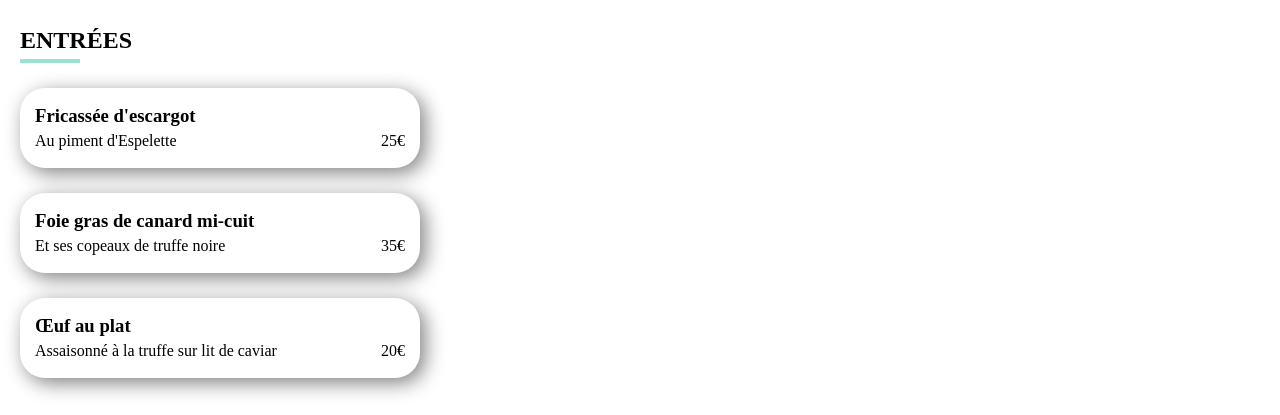
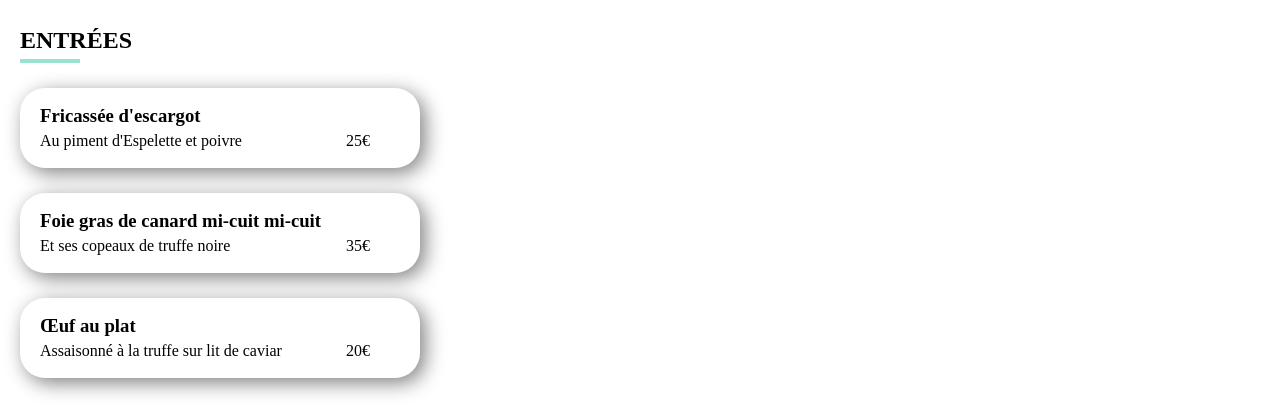
Before and after one commit to Eric-Noblot/MyFood, a plain HTML site: page menu1.html in a window 1280 px wide. Shown: the part 439-854 px from the top of the page. Drawn offline with Linux system fonts and the light colour scheme; a web font is replaced by a local one.

Commit message:
Ajout du menu déroulant pour les plats

```diff
--- a/menu1.html
+++ b/menu1.html
@@ -11,46 +11,60 @@
 <body>
 
     <header>
-        <div class="header_Cont">
+        <div class="header__cont">
             <a href= "index.html"><i class="fa-sharp fa-solid fa-arrow-left" id="fleche"></i></a>
             <h1>ohmyfood</h1>
         </div>
     </header>
 
     <main>
-        <section class="photo_carte">
         <div class="photo_Box">
             <img src="images/restaurant/restau1.jpg" alt="restau1" class="photo_menu">
         </div>
-        </section>
-        <section class="menu_carte">
-            <div class="menu_titre">
+
+        <section class="menu">
+            <div class="menu__title">
                 <h1>La palette du goût</h1>
                 <i class="fa-regular fa-heart" id="empty_heart"></i>
             </div>
-            <div class="menu_Cont">
+            <div class="menu__cont">
                 <h2>ENTRÉES</h2>
-                <div class="menu_Box">
+                <article class="menu__box">
+                    <div class="menu__text">
                         <h3>Fricassée d'escargot</h3>
-                    <div class="menu_Text">
-                        <p>Au piment d'Espelette</p>
-                        <p>25€</p>
+                        <p>Au piment d'Espelette et poivre</p>
+                    </div>
+                    <div class="prix">25€</div>
+                    <div class="carre">
+                        <div class="carre__icon">
+                            <i class="fa-solid fa-check check_icon"></i>
                         </div>
                     </div>
-                <div class="menu_Box">
-                    <h3>Foie gras de canard mi-cuit</h3>
-                    <div class="menu_Text">
+                </article>
+                <article class="menu__box">
+                    <div class="menu__text">
+                        <h3>Foie gras de canard mi-cuit mi-cuit</h3>
                         <p>Et ses copeaux de truffe noire</p>
-                        <p>35€</p>
+                    </div>
+                    <div class="prix">35€</div>
+                    <div class="carre">
+                        <div class="carre__icon">
+                            <i class="fa-solid fa-check check_icon"></i>
                         </div>
                     </div>
-                <div class="menu_Box">
+                </article>
+                <article class="menu__box">
+                    <div class="menu__text">
                         <h3>Œuf au plat</h3>
-                    <div class="menu_Text">
                         <p>Assaisonné à la truffe sur lit de caviar</p>
-                        <p>20€</p>
+                    </div>
+                    <div class="prix">20€</div>
+                    <div class="carre">
+                        <div class="carre__icon">
+                            <i class="fa-solid fa-check check_icon"></i>
                         </div>
                     </div>
+                </article>
             </div>
             <div class="menu_Cont">
                 <h2>PLATS</h2>
@@ -100,21 +114,21 @@
                     </div>
                 </div>
             </div>
-            <div class="commander_Box">
-                <button class="commander">Commander</button>
+            <div class="commander">
+                <button class="commander__button">Commander</button>
             </div>
         </section>
     </main>
 
     <footer>
-        <div class="foot_Cont">
+        <div class="foot__cont">
             <h3>oh my food</h3>
-            <div class="foot_Box">
-                <i class="fa-solid fa-utensils" id="foot_Icon1"></i>
+            <div class="foot__box">
+                <i class="fa-solid fa-utensils" id="foot__icon1"></i>
                 <p>Proposer un restaurant</p>
             </div>
-            <div class="foot_Box">
-                <i class="fa-solid fa-handshake" id="foot_Icon2"></i>
+            <div class="foot__box">
+                <i class="fa-solid fa-handshake" id="foot__icon2"></i>
                 <p>Devenir partenaire</p>
             </div>
             <p>Mentions légales</p>
--- a/style.scss
+++ b/style.scss
@@ -100,7 +100,7 @@ header {
     font-size: 1.1em;
     margin-left: -40px;
 }
-.icon{
+.fonction__icon{
     font-size: 1.3em;
     padding-left: 20px;
 }
@@ -108,7 +108,7 @@ header {
     font-size: 1.3em;
 }
 
-.icon_violet{
+.fonction__icon__purple{
     font-size: 1.3em;
     color: var(--primary_color);
     padding-left: 20px;
@@ -215,10 +215,10 @@ footer{
     display: flex;
     align-items: center;
 }
-#foot_Icon1{
+#foot__icon1{
     margin-right: 21px;
 }
-#foot_Icon2{
+#foot__icon2{
     margin-right: 15px;
 }
 
@@ -226,7 +226,7 @@ footer{
 /* MENU CSS */
 
 
-.header_Cont{
+.header__cont{
     display: flex;
     align-items: center;
     h1{
@@ -255,7 +255,7 @@ footer{
     object-position: center;
 }
 
-.menu_titre{
+.menu__title{
     display: flex;
     justify-content: space-between;
     padding: 30px 0px;
@@ -264,11 +264,11 @@ footer{
     }
 }
 
-.menu_carte{
+.menu{
     padding: 20px;
 }
 
-.menu_Cont{
+.menu__cont{
     display: flex;
     flex-direction: column;
     gap: 25px;
@@ -281,37 +281,72 @@ footer{
     }
 }
 
-.menu_Box{
+.menu__box{
+    display: flex;
+    align-items: center;
     width: 400px;
-    padding: 15px;
+    height: 80px;
     box-shadow: 5px 5px 20px grey;
     border-radius: 25px;
     line-height: 25px;
+    overflow: hidden;
+    &:hover .carre{
+        margin-right: 0px;
+        transition: all 700ms;
+    }
+    &:hover .carre .carre__icon{
+        transform: rotate(360deg);
+    }
+}
+
+.menu__text{
+    margin-left: 20px;
+    padding-right: 20px;
     white-space: nowrap;
+    overflow: hidden;
+}
+.menu__text p{
+    text-overflow: ellipsis;
+    overflow: hidden;
+}
 
-}
-.menu_Box:hover{
-    padding-right: 300px;
-    transition: all 500ms;
+.prix{
+    margin-left: auto;
+    margin-top: 25px;
+    padding-right: 50px;
 
 }
 
 .carre{
-    height:100px;
-    width: 50px;
-    background-color: green;
-}
-.menu_Text{
     display: flex;
-    justify-content: space-between;
-
+    justify-content: center;
+    align-items: center;
+    transition: all 500ms;
+    width: 100px;
+    height: 100%;
+    background-color: var(--tertiary_color);
+    border-radius: 0px 25px 25px 0px;
+    margin-right: -100px;
 }
 
-.commander_Box{
+.carre__icon{
+    transition: all 700ms;
+}
+.check_icon{
+    padding: 5px;
+    border-radius: 50%;
+    color: var(--tertiary_color);
+    font-size: 1.2em;
+    background-color: white;
+}
+ /*-----------------------------*/
+
+
+.commander{
     text-align: center;
     margin-bottom: 20px;
 }
-.commander{
+.commander__button{
     padding: 20px;
     border-radius: 30px;
     border: none;
```
Also changed, not shown: index.html (+5 -5 lines), test.html (deleted, +0 -17 lines), style.css, 1 other file. Lines whose indentation alone changed are shown as unchanged.
